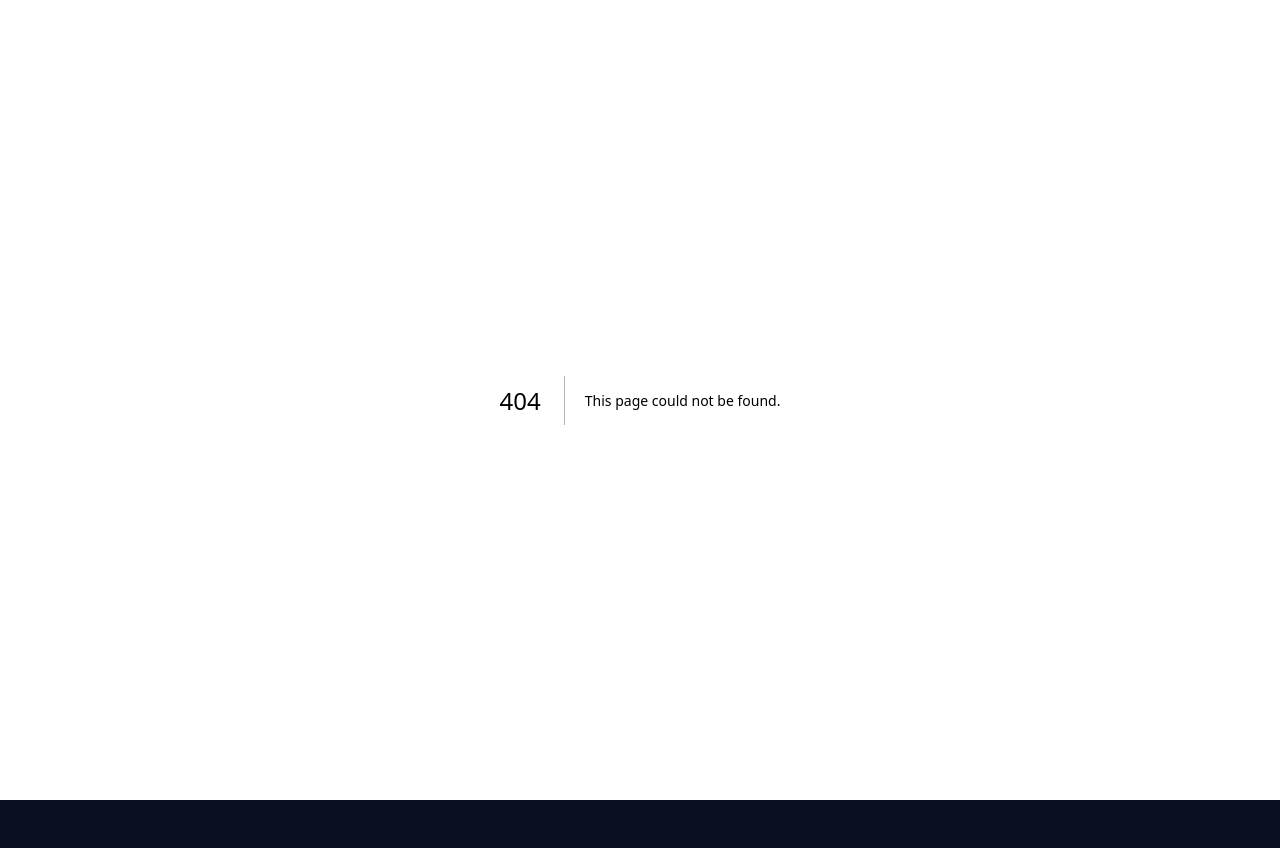
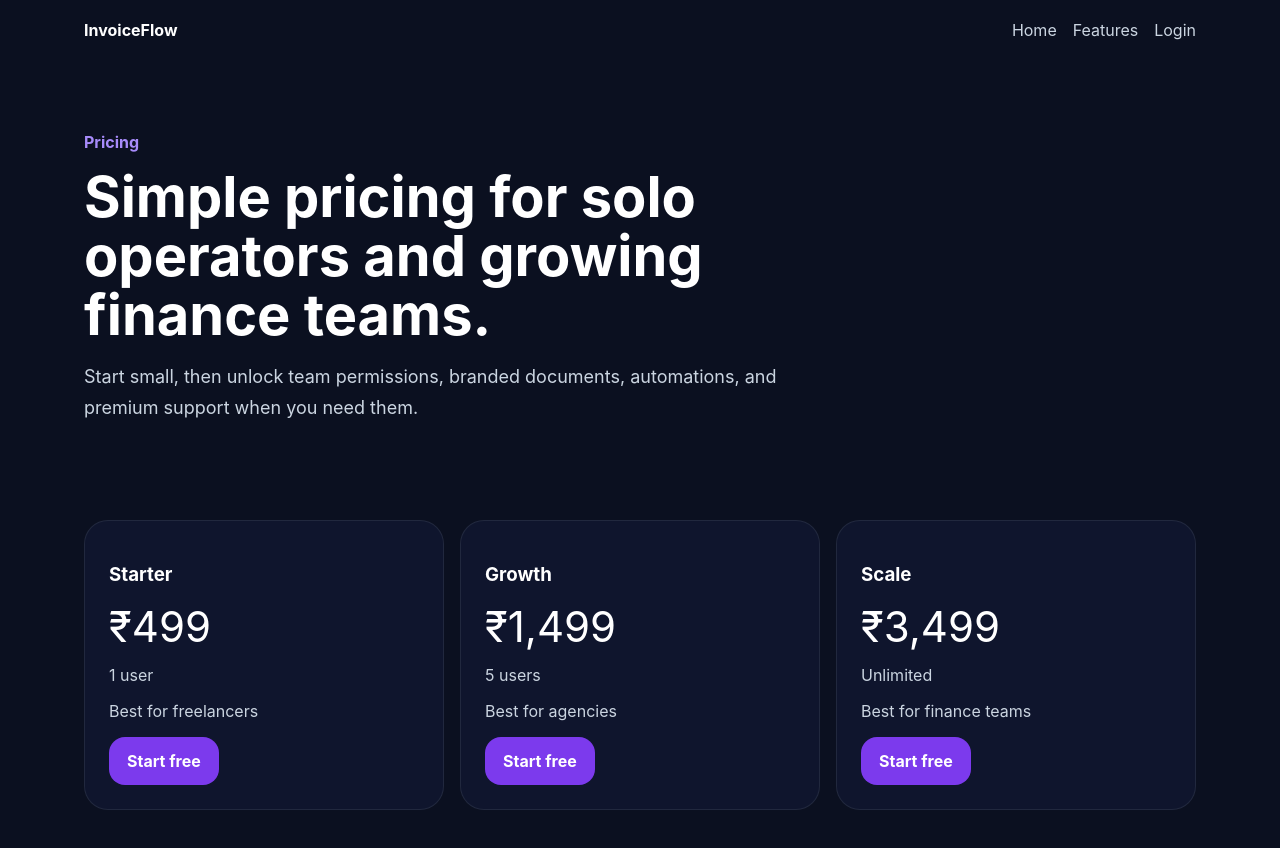
Before and after one commit to rahulsinghx1509/Trding_Tool, a Next.js app in the folder invoice-saas/: page /pricing in a window 1280 px wide. Before the commit this address had no page. Shown: the top 848 px of the page. Before the commit the page ends 800 px from the top, so only its background shows below. Built offline with nearby package versions, Linux system fonts and the light colour scheme.

Commit message:
Add pricing page for Invoice SaaS

```diff
--- /dev/null
+++ b/invoice-saas/app/pricing/page.tsx
@@ -0,0 +1,36 @@
+import { plans } from '../../lib/site-data';
+
+export default function PricingPage() {
+  return (
+    <main>
+      <div className="container">
+        <nav className="nav">
+          <strong>InvoiceFlow</strong>
+          <div className="nav-links">
+            <a href="/">Home</a>
+            <a href="/features">Features</a>
+            <a href="/login">Login</a>
+          </div>
+        </nav>
+        <section className="hero">
+          <span className="badge">Pricing</span>
+          <h1 className="title">Simple pricing for solo operators and growing finance teams.</h1>
+          <p className="subtitle">Start small, then unlock team permissions, branded documents, automations, and premium support when you need them.</p>
+        </section>
+        <section className="section">
+          <div className="grid-3">
+            {plans.map((plan) => (
+              <div className="card" key={plan.name}>
+                <h3>{plan.name}</h3>
+                <div className="title" style={{ fontSize: '42px', marginTop: 8, marginBottom: 8 }}>{plan.price}</div>
+                <p>{plan.seats}</p>
+                <p>{plan.highlight}</p>
+                <a className="btn btn-primary" href="/login">Start free</a>
+              </div>
+            ))}
+          </div>
+        </section>
+      </div>
+    </main>
+  );
+}
```
